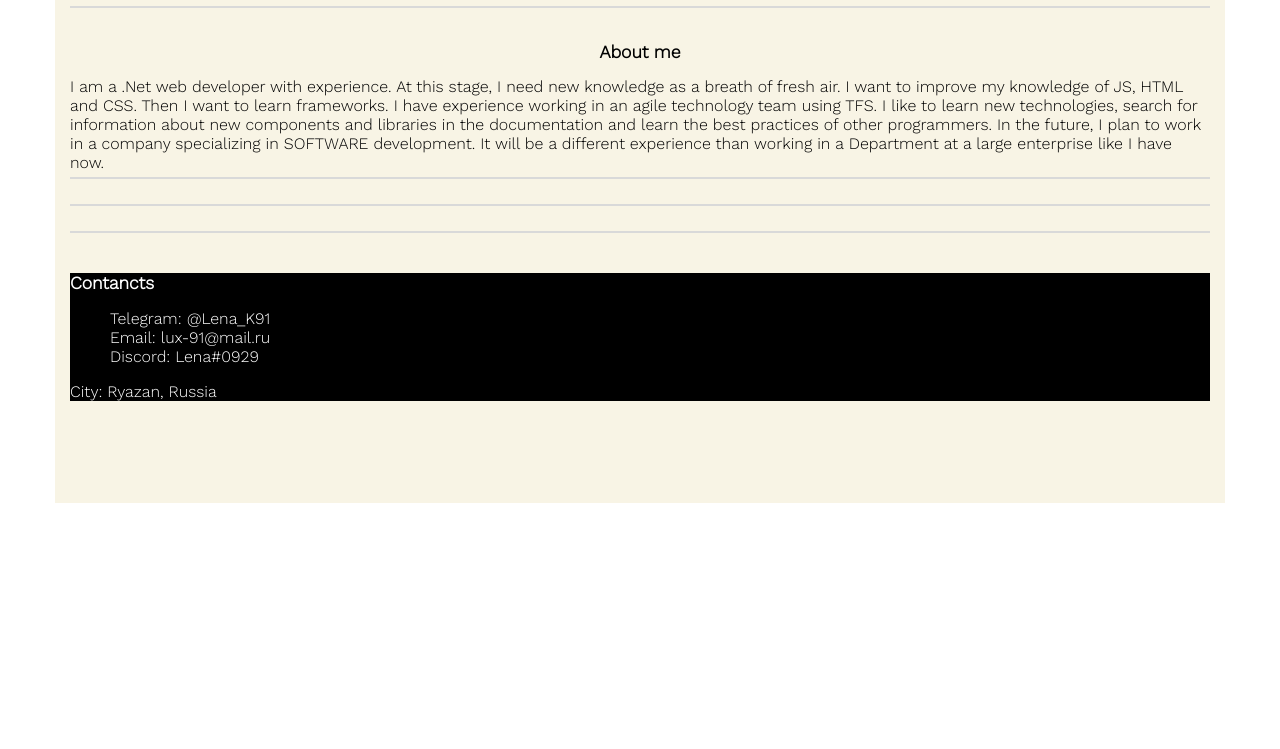
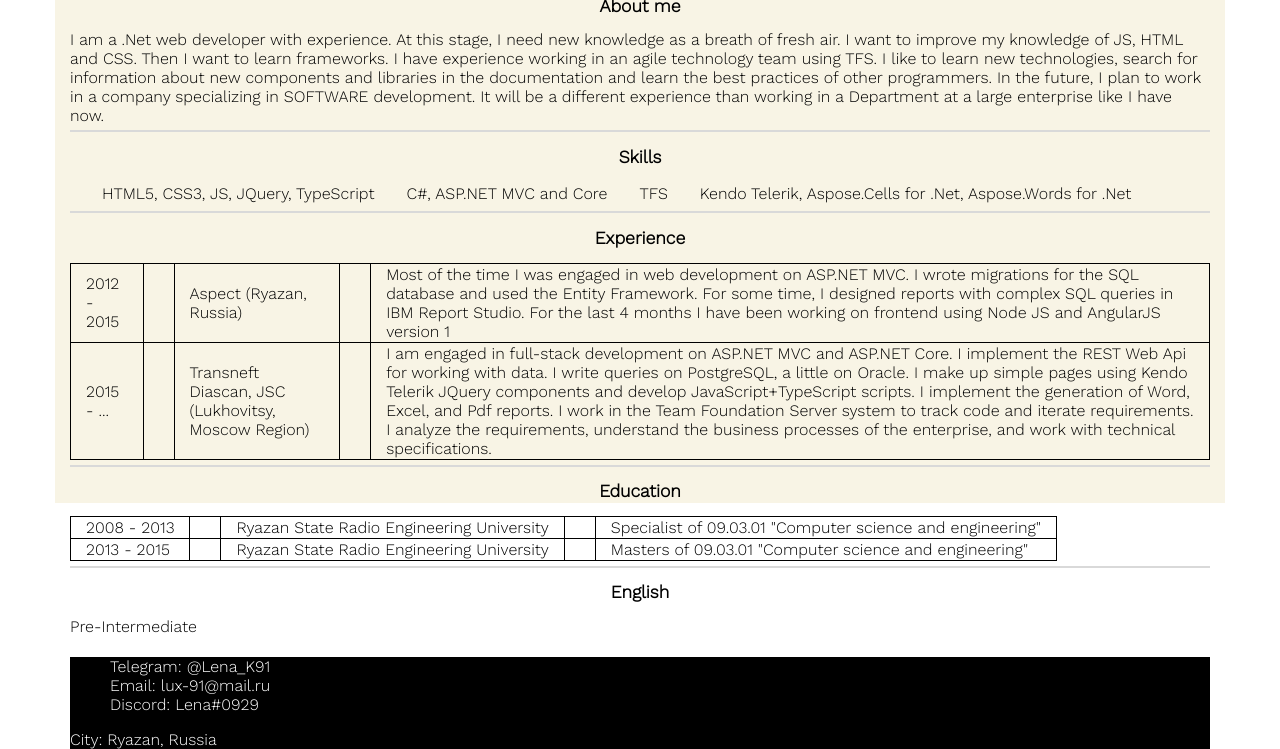
Before and after one commit to kozikova/rsschool-cv, a plain HTML site: page index.html in a window 1280 px wide. Shown: the part 297-1046 px from the top of the page. Before the commit the page ends 800 px from the top, so only its background shows below. Drawn offline with nearby package versions, Linux system fonts and the light colour scheme.

Commit message:
feat: add remaining sections

```diff
--- a/index.html
+++ b/index.html
@@ -12,7 +12,7 @@
 		<figure>
 			<img class="rounded-photo" src="images/photo.jpg" alt="My Photo">
 		</figure>
-		<h1 class="center-align">Elena Kozlova</h1>
+		<h1 class="center-align small-margin">Elena Kozlova</h1>
 	  </header>
 	  <main>
 		<section class="top-bordered">
@@ -23,14 +23,84 @@
 			specializing in SOFTWARE development. It will be a different experience than working in a Department at a large enterprise like I have now.
 		</section>
 		<section class="top-bordered">
+			<h2 class="center-align h2-small">Skills</h2>
+			<table class="padded-table">
+			  <tbody>
+				<tr>
+				  <td>HTML5, CSS3, JS, JQuery, TypeScript</td>
+				  <td>C#, ASP.NET MVC and Core</td>
+				  <td>TFS</td>
+				  <td>Kendo Telerik, Aspose.Cells for .Net, Aspose.Words for .Net</td>
+				</tr>
+				<!--<tr>
+				  <td>CSS</td>
+				  <td>ASP.NET MVC and Core</td>
+				  <td></td>
+				  <td>Aspose.Cells for .Net</td>
+				</tr>
+				<tr>
+				  <td>JS</td>
+				  <td>SQL, PostgreSQL</td>
+				  <td></td>
+				  <td>Aspose.Words for .Net</td>
+				</tr>
+				<tr>
+				  <td>JQuery</td>
+				</tr>
+				<tr>
+				  <td>TypeScript</td>
+				</tr>-->
+			  </tbody>
+			</table>
 		</section>
 		<section class="top-bordered">
+			<h2 class="center-align h2-small">Experience</h2>
+			<table class="bordered-table padded-table">
+			  <tbody>
+				<tr style="text-align:left">
+				  <td>2012 - 2015</td>
+				  <td></td>
+				  <td>Aspect (Ryazan, Russia)</td>
+				  <td></td>
+				  <td>Most of the time I was engaged in web development on ASP.NET MVC. I wrote migrations for the SQL database and used the Entity Framework. For some time, I designed reports with complex SQL queries in IBM Report Studio. For the last 4 months I have been working on frontend using Node JS and AngularJS version 1</td>
+				</tr>
+				<tr>
+				  <td>2015 - ...</td>
+				  <td></td>
+				  <td>Transneft Diascan, JSC (Lukhovitsy, Moscow Region)</td>
+				  <td></td>
+				  <td>I am engaged in full-stack development on ASP.NET MVC and ASP.NET Core. I implement the REST Web Api for working with data. I write queries on PostgreSQL, a little on Oracle. I make up simple pages using Kendo Telerik JQuery components and develop JavaScript+TypeScript scripts. I implement the generation of Word, Excel, and Pdf reports. I work in the Team Foundation Server system to track code and iterate requirements. I analyze the requirements, understand the business processes of the enterprise, and work with technical specifications.</td>
+				</tr>
+			  </tbody>
+			</table>
 		</section>
 		<section class="top-bordered">
+			<h2 class="center-align h2-small">Education</h2>
+			<table class="bordered-table padded-table">
+			  <tbody>
+				<tr>
+				  <td>2008 - 2013</td>
+				  <td></td>
+				  <td>Ryazan State Radio Engineering University</td>
+				  <td></td>
+				  <td>Specialist of  09.03.01 &quot;Computer science and engineering&quot;</td>
+				</tr>
+				<tr>
+				  <td>2013 - 2015</td>
+				  <td></td>
+				  <td>Ryazan State Radio Engineering University</td>
+				  <td></td>
+				  <td>Masters of  09.03.01 &quot;Computer science and engineering&quot;</td>
+				</tr>
+			  </tbody>
+			</table>
+		</section>
+		<section class="top-bordered">
+			<h2 class="center-align h2-small">English</h2>
+			Pre-Intermediate
 		</section>
 	  </main>
 	  <footer class="dark-footer">
-		<h2 class="h2-small">Contancts</h2>
 		<ul class="contact-list">
 			<li>Telegram: @Lena_K91</li>
 			<li>Email: lux-91@mail.ru</li>
--- a/style.css
+++ b/style.css
@@ -70,6 +70,11 @@ figure {
 	text-align: center;
 }
 
+.small-margin {
+	margin-block-end: 0;
+    margin-block-start: 0;
+}
+
 .dark-footer {
 	background-color: rgb(0,0,0);
 	color: rgb(255,255,255);
@@ -81,7 +86,6 @@ figure {
 
 .top-bordered {
 	border-top: solid 2px rgb(217, 217, 217);
-	padding-top: 20px;
 	padding-bottom: 5px;
 	word-wrap: break-word;
 }
@@ -89,3 +93,17 @@ figure {
 .h2-small {
 	font-size: 1.1em;
 }
+
+.bordered-table {
+  border-collapse: collapse;
+  border: 1px solid black;
+}
+
+.padded-table, .padded-table th, .padded-table td  {
+  padding-left: 15px;
+  padding-right: 15px;
+}
+
+.bordered-table th, .bordered-table td {
+  border: 1px solid black;
+}
```
